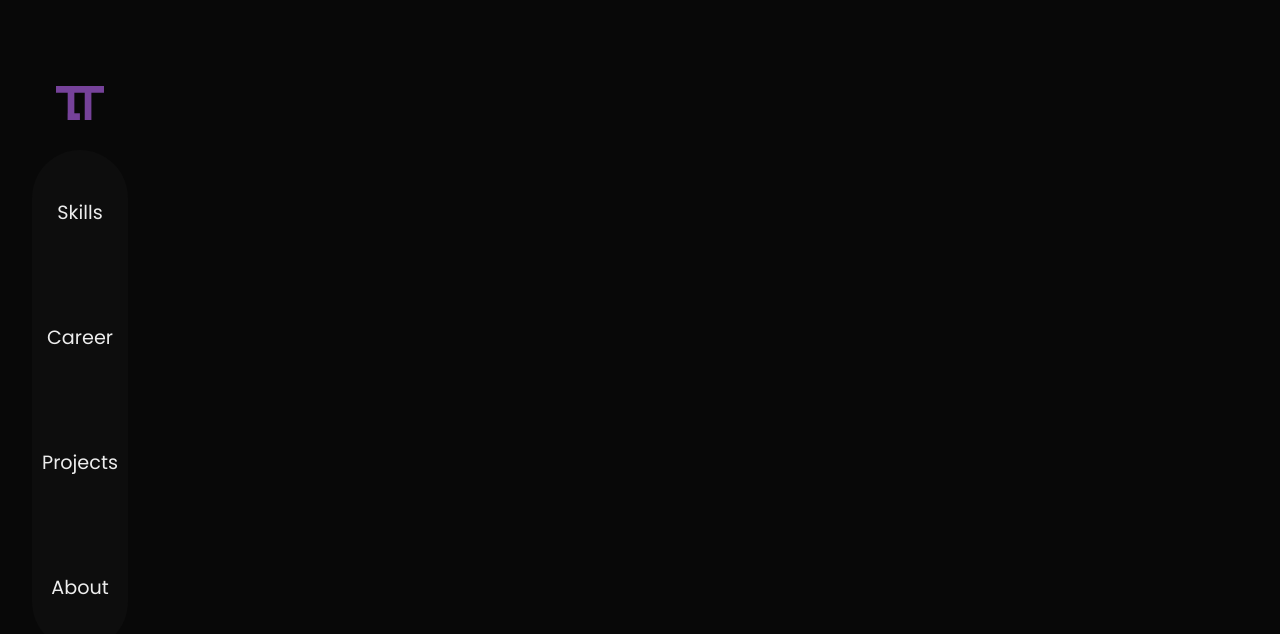
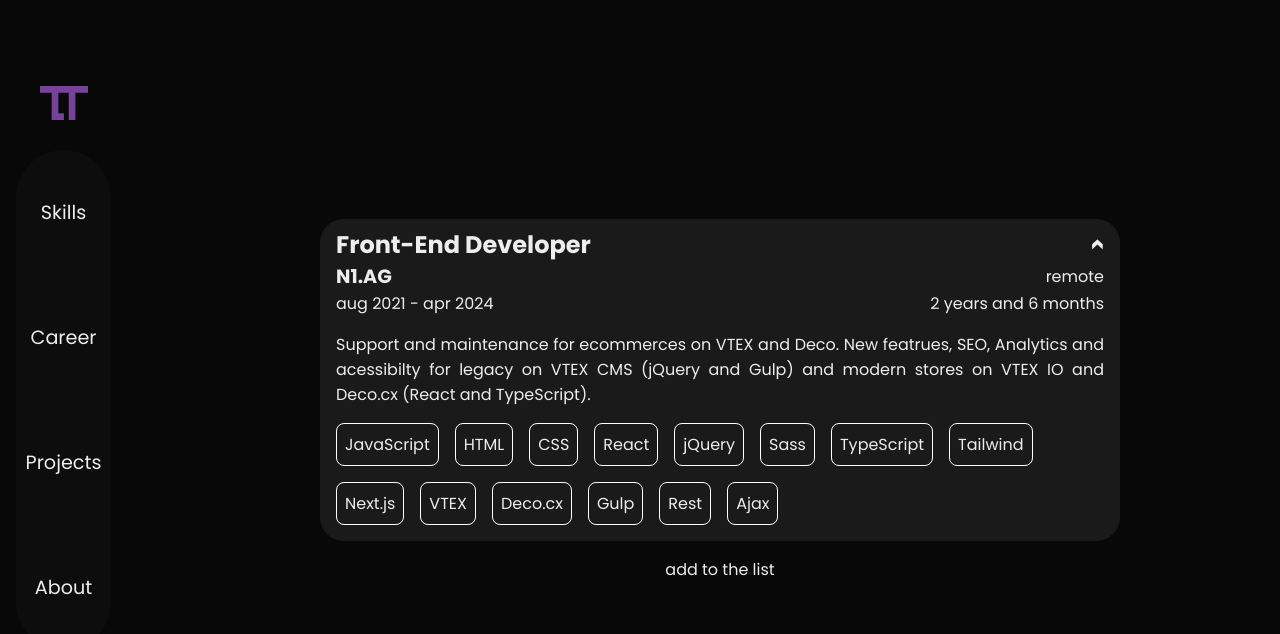
Before and after one commit to LeandroTorres26/portfolio-react, a React (Create React App) app: page /work in a window 1280 px wide. Shown: the top 634 px of the page. Built offline with nearby package versions, Linux system fonts and the light colour scheme.

Commit message:
adicionado pagina carreira e removido form contato

```diff
--- a/src/App.js
+++ b/src/App.js
@@ -7,15 +7,13 @@ import Delt from "./pages/projects/delt.js";
 import Organic from "./pages/projects/organic.js";
 import Skills from "./pages/skills/skills.js";
 import About from "./pages/about/about.js";
-import Contact from "./pages/contact/contact.js";
+import Work from "./pages/work/work.js";
 import { BrowserRouter as Router, Switch, Route } from "react-router-dom";
 import { AnimatePresence } from "framer-motion";
-import ScrollToTop from "./components/ScrollToTop/ScrollToTop";
 
 function App() {
   return (
     <Router>
-      <ScrollToTop />
       <div className="App">
         <header>
           <Nav />
@@ -30,7 +28,7 @@ function App() {
               <Route path="/projects/organic" component={Organic}></Route>
               <Route path="/skills" component={Skills}></Route>
               <Route path="/about" component={About}></Route>
-              <Route path="/contact" component={Contact}></Route>
+              <Route path="/work" component={Work}></Route>
             </Switch>
           </AnimatePresence>
         </main>
--- a/src/components/ScrollToTop/ScrollToTop.js
+++ /dev/null
@@ -1,12 +0,0 @@
-import { useEffect } from "react";
-import { useLocation } from "react-router-dom";
-
-export default function ScrollToTop() {
-  const { pathname } = useLocation();
-
-  useEffect(() => {
-    window.scrollTo(0, 0);
-  }, [pathname]);
-
-  return null;
-}
--- a/src/pages/about/about.js
+++ b/src/pages/about/about.js
@@ -1,6 +1,5 @@
 import styles from "./about.module.scss";
 import { motion } from "framer-motion";
-import { Link } from "react-router-dom";
 import leandro from "../../image/minha-foto.jpg";
 import linkedin from "../../image/linkedin.svg";
 import github from "../../image/github.svg";
@@ -20,26 +19,18 @@ const About = () => {
       <h1 className={styles.title}>About me</h1>
       <img src={leandro} alt="Foto do Leandro Torres" className={styles.about__img} />
       <p className={styles.about__text}>
-        My name is Leandro Torres, born in 2000 in the coastal side of São Paulo, in a city called Santos, I started
-        programming in 2017 with Javascript, then 3 months later I decided to do an IT Technician Course in Etec (A big
-        technical school) to improve myself as a developer, there I learned some SQL, Back-End (Java, C#, C++) and
-        Front-End (HTML, CSS, Javascript). In my last year there (2018) I and my colleagues developed a website as our
-        term paper (<Link to="/projects/myp">Meet Your Pet</Link>) and I had to do some online classes in UI and UX to
-        improve the design of the project.
+        My name is Leandro Torres, a brazilian Front-End professional accustomed to solving problems, seeking new challenges as a Front-End developer or Software Engineer.
       </p>
       <p className={styles.about__text}>
-        After graduating I decided to do an exchange program in 2020 to Ireland so I continued with my studies in
-        Front-End Development and learned how to use new tools (Sass, Compass, Jquery) while I prepared everything about
-        the exchange program. Then 2020 came and I went to Ireland but had to come back 1 month later (instead of 8
-        months) due to Covid-19, so back in Brazil I resumed my studies in web development with ReactJs, NextJs, and
-        JSON.
+        I started studying programming in high school and have an IT degree similar to an associate's degree in Etec, which is one of Brazil's most prominent technical schools, there I learned the basics of Front-End, Back-End, and databases. I further honed my skills through paid courses, YouTube, forums, and developing projects.
       </p>
       <p className={styles.about__text}>
-        In 2021 I decided that it was time to start my professional career as a Front-End Developer, so I am currently
-        looking for an opportunity while I hone my skills in UX and Development doing some fake projects.
+        Worked for 2 years and 6 months in an ecommerce agency, where I implemented new pages, functionalities and improved SEO and accessibility, using jQuery, Sass and Gulp on legacy projects and React, Typescript, Next.js and Tailwind on new projects. The repositories were all on Bitbucket and all the tasks given by Trello.
+      </p>
+      <p className={styles.about__text}>
+        I thrive on hands-on learning and am adept at teaching myself new skills, I'm adept at effectively communicating technical issues to non-developers, and I'm proactive in identifying areas for improvement. While I prefer working independently, I'm also comfortable collaborating with a team.
       </p>
       <div className={styles.social}>
-        <h2>Social Media</h2>
         <ul className={styles.icons}>
           <li>
             <a href="https://www.linkedin.com/in/leandro-torres-front-end/" target="_blank" rel="noreferrer">
--- a/src/pages/about/about.module.scss
+++ b/src/pages/about/about.module.scss
@@ -12,6 +12,14 @@
   max-width: 40em;
   animation: moveBorder 7s infinite ease-in-out alternate;
   margin-bottom: 1em;
+  @keyframes moveBorder {
+    50% {
+      border-radius: 58% 42% 70% 30% / 43% 43% 57% 57%;
+    }
+    100% {
+      border-radius: 45% 50% 31% 69% / 53% 43% 57% 48%;
+    }
+  }
 }
 .about__text {
   text-align: center;
@@ -32,15 +40,6 @@
   display: flex;
   justify-content: center;
   gap: 2em;
-}
-
-@keyframes moveBorder {
-  50% {
-    border-radius: 58% 42% 70% 30% / 43% 43% 57% 57%;
-  }
-  100% {
-    border-radius: 45% 50% 31% 69% / 53% 43% 57% 48%;
-  }
 }
 
 @include tablet() {
@@ -64,7 +63,7 @@
     }
     .about__img {
       grid-column: 2/3;
-      grid-row: 2/4;
+      grid-row: 2/5;
     }
     .about__text {
       grid-column: 1/2;
@@ -72,7 +71,7 @@
     }
     .social {
       grid-column: 2/3;
-      grid-row: 4/5;
+      grid-row: 5/6;
       margin: 0;
     }
   }
--- a/src/pages/contact/contact.js
+++ /dev/null
@@ -1,23 +0,0 @@
-import { motion } from "framer-motion";
-import Form from "../../components/ContactForm/ContactForm";
-const pageTransition = {
-  in: {
-    opacity: 1,
-    y: 0,
-  },
-  out: {
-    opacity: 0,
-    y: "-100%",
-  },
-};
-
-const Contact = () => {
-  return (
-    <motion.section initial="out" animate="in" exit="out" variants={pageTransition}>
-      <h1>Send me a message {":)"}</h1>
-      <Form />
-    </motion.section>
-  );
-};
-
-export default Contact;
--- a/src/pages/home/home.module.scss
+++ b/src/pages/home/home.module.scss
@@ -33,8 +33,9 @@
   cursor: pointer;
   &:hover,
   &:focus {
-    background-color: $purple;
-    box-shadow: 0 0 3px 2px $purple;
+    // background-color: $purple;
+    filter: brightness(1.5);
+    transition: .5s;
   }
 }
 
@@ -49,23 +50,6 @@
   }
   .home__subtitle {
     font-size: 1.1rem;
-    text-align: center;
-  }
-  .home__cta {
-    background-color: $dark-purple;
-    color: $white;
-    padding: 1em 2em;
-    border-radius: 10px;
-    font-size: 1.2rem;
-    font-weight: 700;
-    text-transform: uppercase;
-    font-family: $font;
-    cursor: pointer;
-    &:hover,
-    &:focus {
-      background-color: $purple;
-      outline: $purple 1px solid;
-    }
   }
 }
 
--- /dev/null
+++ b/src/pages/work/work.js
@@ -0,0 +1,66 @@
+import styles from "./work.module.scss";
+import { motion } from "framer-motion";
+import React, {useState} from "react";
+
+const pageTransition = {
+  in: {
+    opacity: 1,
+    y: 0,
+  },
+  out: {
+    opacity: 0,
+    y: "-100%",
+  },
+};
+
+const Job = () => {
+  const [toggle, setToggle] = useState(true);
+
+  const handleClick = () => {
+    setToggle(!toggle);
+  };
+
+  const open = toggle ? styles.open : '';
+
+  return (
+    <article className={`${styles.job} ${open}`} onClick={handleClick}>
+      <h2>Front-End Developer</h2>
+      <h3>N1.AG</h3>
+      <p className={styles.location}>remote</p>
+      <time dateTime="2021-08/2024-04" className={styles.period}>aug 2021 - apr 2024</time>
+      <time dateTime="P2Y6M" className={styles.years}>2 years and 6 months</time>
+      <div className={styles.description}>
+        <p>
+          Support and maintenance for ecommerces on VTEX and Deco. New featrues, SEO, Analytics and acessibilty for legacy on VTEX CMS (jQuery and Gulp) and modern stores on VTEX IO and Deco.cx (React and TypeScript).
+        </p>
+        <ul>
+          <li>JavaScript</li>
+          <li>HTML</li>
+          <li>CSS</li>
+          <li>React</li>
+          <li>jQuery</li>
+          <li>Sass</li>
+          <li>TypeScript</li>
+          <li>Tailwind</li>
+          <li>Next.js</li>
+          <li>VTEX</li>
+          <li>Deco.cx</li>
+          <li>Gulp</li>
+          <li>Rest</li>
+          <li>Ajax</li>
+        </ul>
+      </div>
+    </article>
+  )
+}
+
+const Work = () => {
+  return (
+    <motion.section className={styles.section} initial="out" animate="in" exit="out" variants={pageTransition}>
+      <Job/>
+      <a href="https://www.linkedin.com/in/leandro-torres-front-end/" target="_blank" className={styles.newJob}>add to the list</a>
+    </motion.section>
+  );
+};
+
+export default Work;
--- /dev/null
+++ b/src/pages/work/work.module.scss
@@ -0,0 +1,93 @@
+@import "../../styles/variables";
+@import "../../styles/mixins";
+
+$transitionDelay: 1s linear;
+
+.section {
+  display: grid;
+  align-items: center;
+  justify-items: center;
+  gap: 1em;
+  padding: 1rem;
+  margin-bottom: 7rem;
+  @include desktop {
+    margin-bottom: 0;
+  }
+}
+.job {
+  display: grid;
+  grid-template-columns: auto auto;
+  grid-template-rows: repeat(4, auto) 1fr;
+  align-items: center;
+  width: clamp(15rem,100%, 50rem);
+  padding: .5rem 1rem 0;
+  background-color: $skill;
+  border-radius: 1.5rem;
+  overflow-y: hidden;
+  cursor: pointer;
+  h2 {
+    grid-column: 1/3;
+    display: flex;
+    justify-content: space-between;
+    font-size: 1.2rem;
+    @include tablet {
+      font-size: 1.5rem;
+    }
+    &::after {
+      content: "<";
+      display: inline-block;
+      transform: rotate(90deg);
+      transition: .5s;
+    }
+  }
+  h3 {
+    font-size: .9rem;
+    @include tablet {
+      font-size: 1.2rem;
+    }
+  }
+  .location, .years {
+    text-align: right;
+  }
+  .description {
+    display: flex;
+    flex-direction: column;
+    gap: 1rem;
+    grid-column: 1/3;
+    margin-top: 1rem;
+    padding-bottom: 1rem;
+    @include desktop {
+      padding-bottom: 0;
+      max-height: 0;
+      transition: $transitionDelay;
+    }
+    p {
+      text-align: justify;
+    }
+    ul {
+      display: flex;
+      flex-wrap: wrap;
+      gap: 1rem;
+      li {
+        padding: .5rem;
+        border: 1px solid #fff;
+        border-radius: .5rem;
+      }
+    }
+  }
+}
+@include desktop {
+  .open {
+    .h2::after {
+      transform: rotate(-90deg);
+    }
+    .description {
+      padding-bottom: 1rem;
+      max-height: 20rem;
+    }
+  }
+}
+
+.newJob {
+  color: $white;
+}
--- a/src/styles/_globals.scss
+++ b/src/styles/_globals.scss
@@ -9,6 +9,7 @@
   vertical-align: baseline;
   list-style: none;
   text-decoration: none;
+  box-sizing: border-box;
 }
 
 body {
@@ -52,11 +53,10 @@ h3 {
     min-height: 100vh;
   }
   header {
-    grid-column: 1/2;
-    align-self: center;
-    justify-self: center;
-    position: sticky;
-    top: 5em;
+    position: fixed;
+    left: 1rem;
+    top: 50%;
+    transform: translateY(-50%);
   }
   main {
     grid-column: 2/3;
--- a/src/styles/_mixins.scss
+++ b/src/styles/_mixins.scss
@@ -1,4 +1,10 @@
 @mixin mobile {
+  @media (max-width: 765px) {
+    @content;
+  }
+}
+
+@mixin mobile-tablet {
   @media (max-width: 765px) {
     @content;
   }
```
